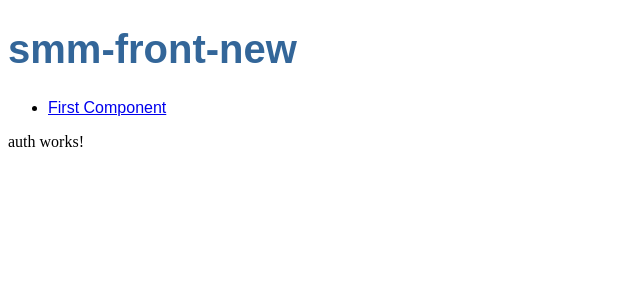
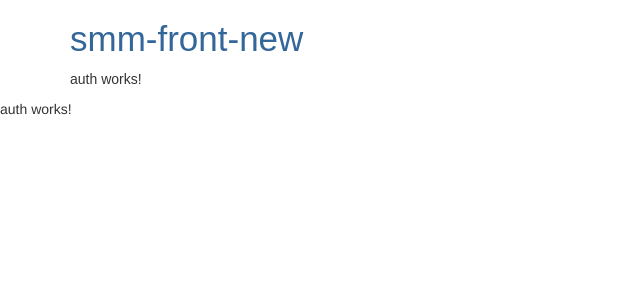
Before and after one commit to tmolyakov/smm-front-angular, an Angular app: page /auth in a window 1280 px wide. Shown: the top 300 px of the page, without its empty margins (0-640 px from the left). Built offline with nearby package versions, Linux system fonts and the light colour scheme.

Commit message:
user & auth

```diff
--- a/src/app/app.component.html
+++ b/src/app/app.component.html
@@ -1,9 +1,12 @@
-<h1>{{ title }}</h1>
+<!--<nav>-->
+<!--  <ul>-->
+<!--    <li><a routerLink="/auth" routerLinkActive="active">First Component</a></li>-->
+<!--  </ul>-->
+<!--</nav>-->
 
-<nav>
-  <ul>
-    <li><a routerLink="/auth" routerLinkActive="active">First Component</a></li>
-  </ul>
-</nav>
+<div class="container">
+  <h1>{{ title }}</h1>
+  <app-auth></app-auth>
+</div>
 
 <router-outlet></router-outlet>
--- /dev/null
+++ b/src/app/dataproviders/user/index.ts
@@ -0,0 +1,2 @@
+export * from './user.dataprovider';
+export * from './user.interface';
--- /dev/null
+++ b/src/app/dataproviders/user/user.dataprovider.ts
@@ -0,0 +1,6 @@
+import { UserInterface } from './user.interface';
+import {BaseEntityDataProvider} from '../base-entity.dataprovider';
+
+export interface UserDataProvider extends BaseEntityDataProvider<UserInterface> {
+
+}
--- /dev/null
+++ b/src/app/dataproviders/user/user.interface.ts
@@ -0,0 +1,4 @@
+export interface UserInterface {
+  email: string,
+  password: string
+}
--- a/src/styles.scss
+++ b/src/styles.scss
@@ -1 +1,2 @@
 /* You can add global styles to this file, and also import other style files */
+@import url('https://unpkg.com/bootstrap@3.3.7/dist/css/bootstrap.min.css');
```
Also changed, not shown: src/app/dataproviders/base-entity.dataprovider.ts (added, +9 -0 lines), src/app/pages/auth/auth.component.html (added, +7 -0 lines), src/app/pages/auth/auth.component.ts (added, +15 -0 lines), src/app/pages/auth/auth.module.ts (added, +15 -0 lines), src/app/services/user/user.service.ts (added, +9 -0 lines), src/app/pages/auth/auth.component.scss (added), 2 other files (tests, documents, lock files or other folders).
